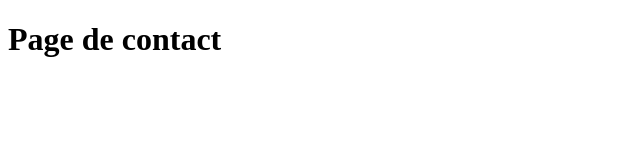
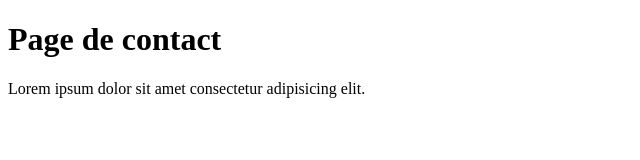
Before and after one commit to Maryline-frem/git-test2, a plain HTML site: page contact.html in a window 1280 px wide. Shown: the whole page, without its empty margins (0-640 px from the left). Drawn offline with Linux system fonts and the light colour scheme.

Commit message:
Amélioration de la page de contact
Ajout de blabbla.

```diff
--- a/contact.html
+++ b/contact.html
@@ -4,9 +4,10 @@
     <meta charset="UTF-8">
     <meta http-equiv="X-UA-Compatible" content="IE=edge">
     <meta name="viewport" content="width=device-width, initial-scale=1.0">
-    <title>Contact</title>
+    <title>Page de contact</title>
 </head>
 <body>
     <h1>Page de contact</h1>
+    <p>Lorem ipsum dolor sit amet consectetur adipisicing elit.</p>
 </body>
 </html>
```
